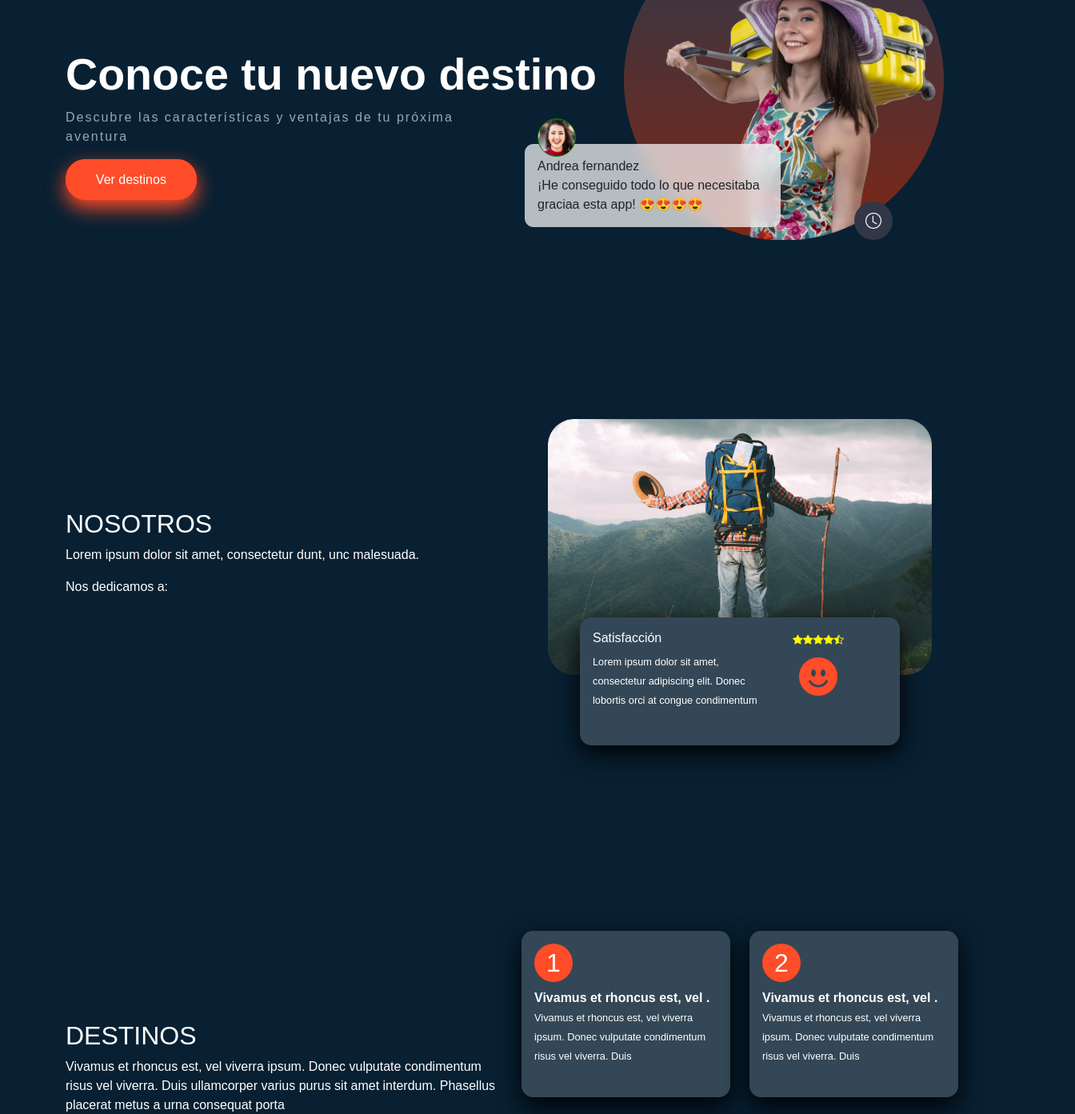
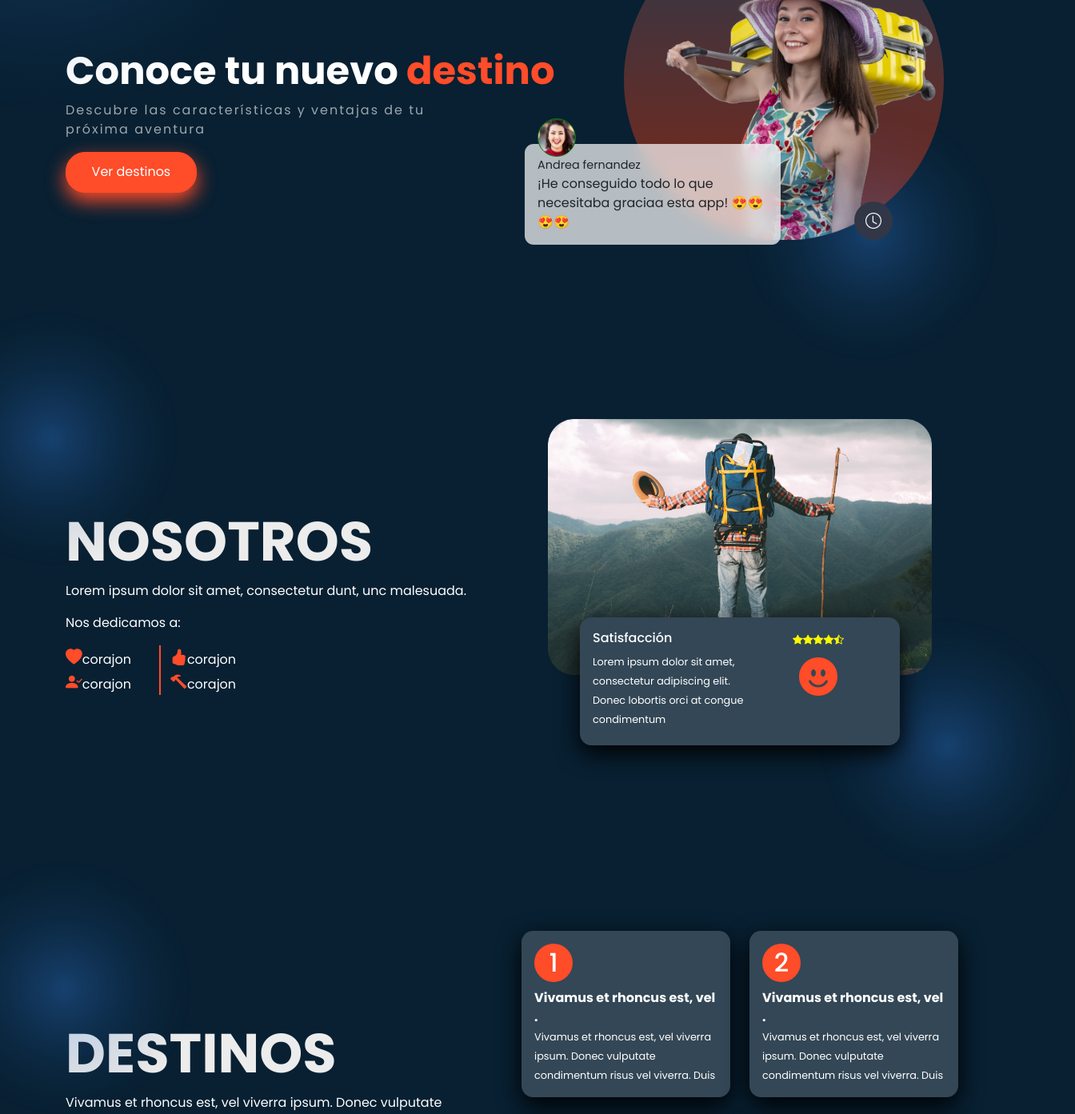
Before and after one commit to Felipev98/travelapp, a Vue app: page / in a window 1280 px wide. Shown: the part 220-1613 px from the top of the page at 80% size, 1344 px wide, since content can reach past the window. Built offline with nearby package versions, Linux system fonts and the light colour scheme.

Commit message:
styles: elipses and nosotros section styles

```diff
--- a/src/App.vue
+++ b/src/App.vue
@@ -5,6 +5,10 @@
 </template>
 
 <style lang="scss">
+#app {
+  font-family: "Poppins", sans-serif;
+}
+@import url("https://fonts.googleapis.com/css?family=IBM+Plex+Sans");
 @import "./assets/custom.scss";
 @import "../node_modules/bootstrap/scss/bootstrap.scss";
 body{
--- a/src/components/Footer.vue
+++ b/src/components/Footer.vue
@@ -58,5 +58,12 @@ export default {
 }
 .logo h2{
     font-size: 1rem;
+    color: #E6E4E4;
+}
+.logo h1{
+        color: white;
+}
+.logo span{
+    color:#A8A5A5;
 }
 </style>
--- a/src/components/Hero.vue
+++ b/src/components/Hero.vue
@@ -5,7 +5,7 @@
 <div class="row">
           <div class="col-6">
               <div class="texto-banner">
-            <h2>Conoce tu nuevo destino</h2>
+            <h2>Conoce tu nuevo <span class="destino-hero">destino</span></h2>
               <p>Descubre las características y ventajas de tu próxima aventura</p>
               </div>
               <button class="btn btn-primary" id="boton-hero">Ver destinos</button>
@@ -42,6 +42,10 @@ export default {
 </script>
 
 <style >
+.destino-hero{
+  font-weight: 800;
+  color: #FF4C29;
+}
 .hero{
   height: 43rem;
 }
@@ -49,7 +53,7 @@ export default {
     margin-top: 13rem;
 }
 .texto-banner h2{
-    font-size:3.475rem;
+    font-size:3rem;
     color: white;
     font-weight: 700;
     width: 42rem;
@@ -126,5 +130,16 @@ background: rgba(255, 255, 255, .7);
 }
 .text-imagen{
   display: block;
+  font-size: 0.9rem;
+}
+.texto-nosotros h2{
+  color: #ECECEC;
+  font-weight:700;
+  font-size: 4.3rem;
+}
+.texto-destinos h2{
+  font-size: 4.3rem;
+  font-weight: 700;
+  color: #ECECEC;
 }
 </style>
--- a/src/components/Nosotros.vue
+++ b/src/components/Nosotros.vue
@@ -1,6 +1,24 @@
 <template>
   <div>
       <section class="nosotros">
+          <div class="elipse-top">
+              <img src="../assets/Elipse.png" alt="3">
+          </div>
+          <div class="elipse-down">
+              <img src="../assets/Elipse.png" alt="3">
+          </div>
+             <div class="elipse-nosotros">
+              <img src="../assets/Elipse.png" alt="3">
+          </div>
+          <div class="elipse-nosotros-down">
+              <img src="../assets/Elipse.png" alt="3">
+          </div>
+           <div class="elipse-destinos-up">
+              <img src="../assets/Elipse.png" alt="3">
+          </div>
+           <div class="elipse-destinos-down">
+              <img src="../assets/Elipse.png" alt="3">
+          </div>
       <div class="container">
           <div class="row">
               <div class="col-6">
@@ -9,7 +27,28 @@
                       <p>Lorem ipsum dolor sit amet, consectetur dunt, unc malesuada.</p>
                       <p>Nos dedicamos a:</p>
                   </div>
+                  <div class="nosotros-beneficios">
+                      <div class="row">
+                          <div class="col-6" id="col-la">
+                              <i class="bi bi-heart-fill"></i>
+                              <span class="beneficios-block">corajon</span>
+                              <div class="texto-2">
+                                <i class="bi bi-person-check-fill"></i>
+                            <span class="beneficios-block">corajon</span>
+                              </div>
+                          </div>
+                          <div class="col-6">
+                            <i class="bi bi-hand-thumbs-up-fill"></i>
+                            <span>corajon</span>
+                             <div class="texto-2">
+                                <i class="bi bi-hammer"></i>
+                                <span class="beneficios-block">corajon</span>
+                              </div>
+                          </div>
+                      </div>
+
               </div>
+                  </div>
               <div class="col-6">
                   <div class="imagen-horizonte">
                       <img src="../assets/hombre-horizonte.png" alt="horizonte.png">
@@ -50,6 +89,12 @@ export default {
 </script>
 
 <style>
+.elipse-top{
+    position: absolute;
+    top: -18rem;
+    left: -17rem;
+    width: 43rem;
+}
 .nosotros{
     height: 40rem;
 }
@@ -99,5 +144,58 @@ export default {
     margin-top: 7rem;
     color: white;
 }
-
+#col-la{
+    width: 23%;
+    border-right: 2px solid #FF4C29;
+}
+.nosotros-beneficios i{
+    color: #FF4C29;
+    font-size:1.3rem;
+}
+.nosotros span{
+    color: white;
+}
+.elipse-down{
+width: 13rem;
+    position: absolute;
+    top: 22rem;
+    left: 58rem;
+}
+.elipse-down img{
+    width: 20rem;
+}
+.elipse-nosotros{
+    position: absolute;
+}
+.elipse-nosotros{
+        top: 38rem;
+    left: -6rem;
+}
+.elipse-nosotros img{
+    width: 20rem;
+}
+.elipse-nosotros-down{
+    position: absolute;
+    left: 64rem;
+    top: 62rem;
+}
+.elipse-nosotros-down img{
+    width: 20rem;
+}
+.elipse-destinos-up{
+    position:absolute;
+    top: 81rem;
+    left: -5rem
+}
+.elipse-destinos-up img{
+    width: 20rem;
+}
+.elipse-destinos-down{
+    position: absolute;
+    top: 106rem;
+    left: 64rem;
+}
+.elipse-destinos-down img{
+    width: 20rem;
+}
 </style>
```
Also changed, not shown: src/assets/Elipse.png (added).
